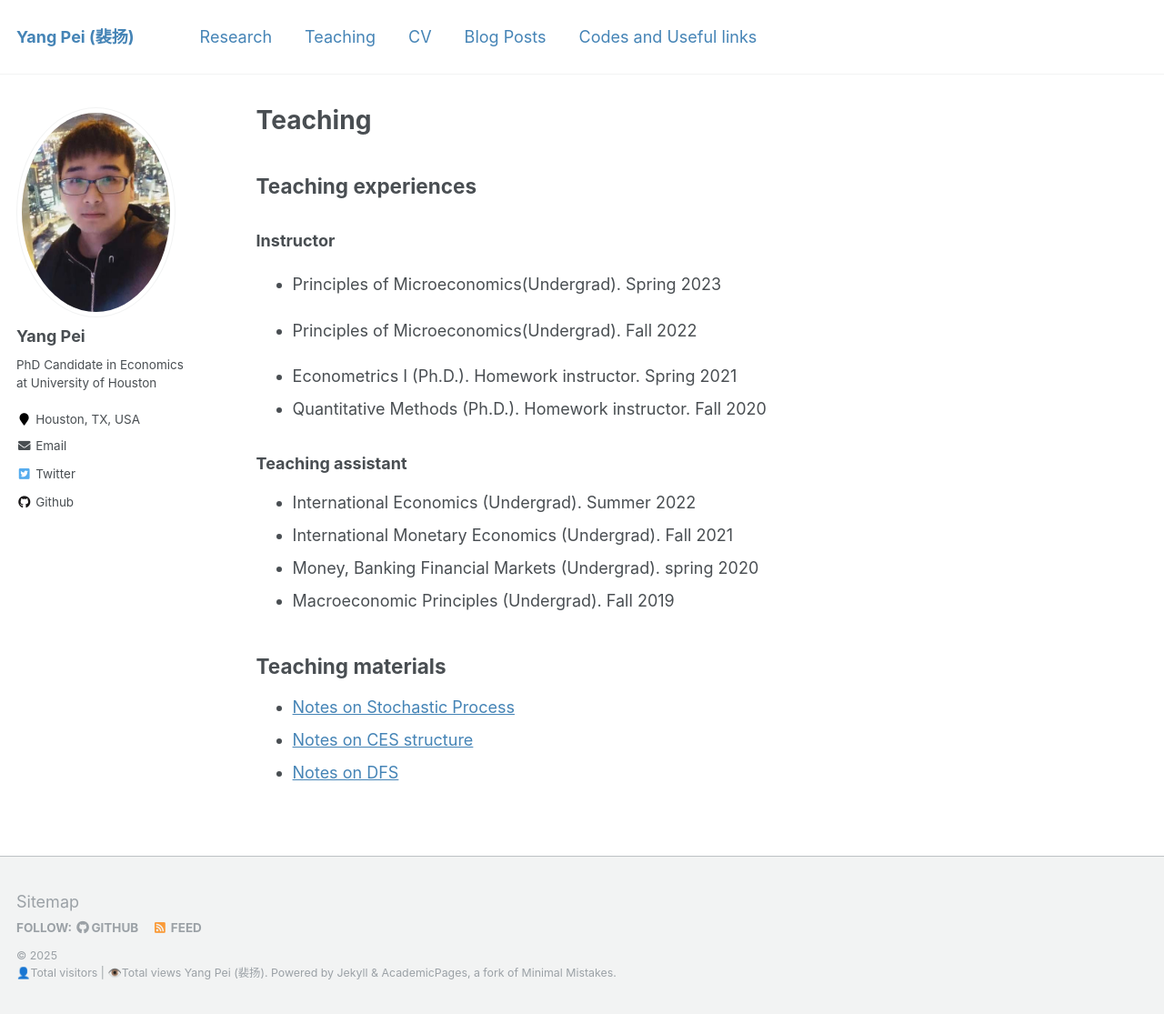
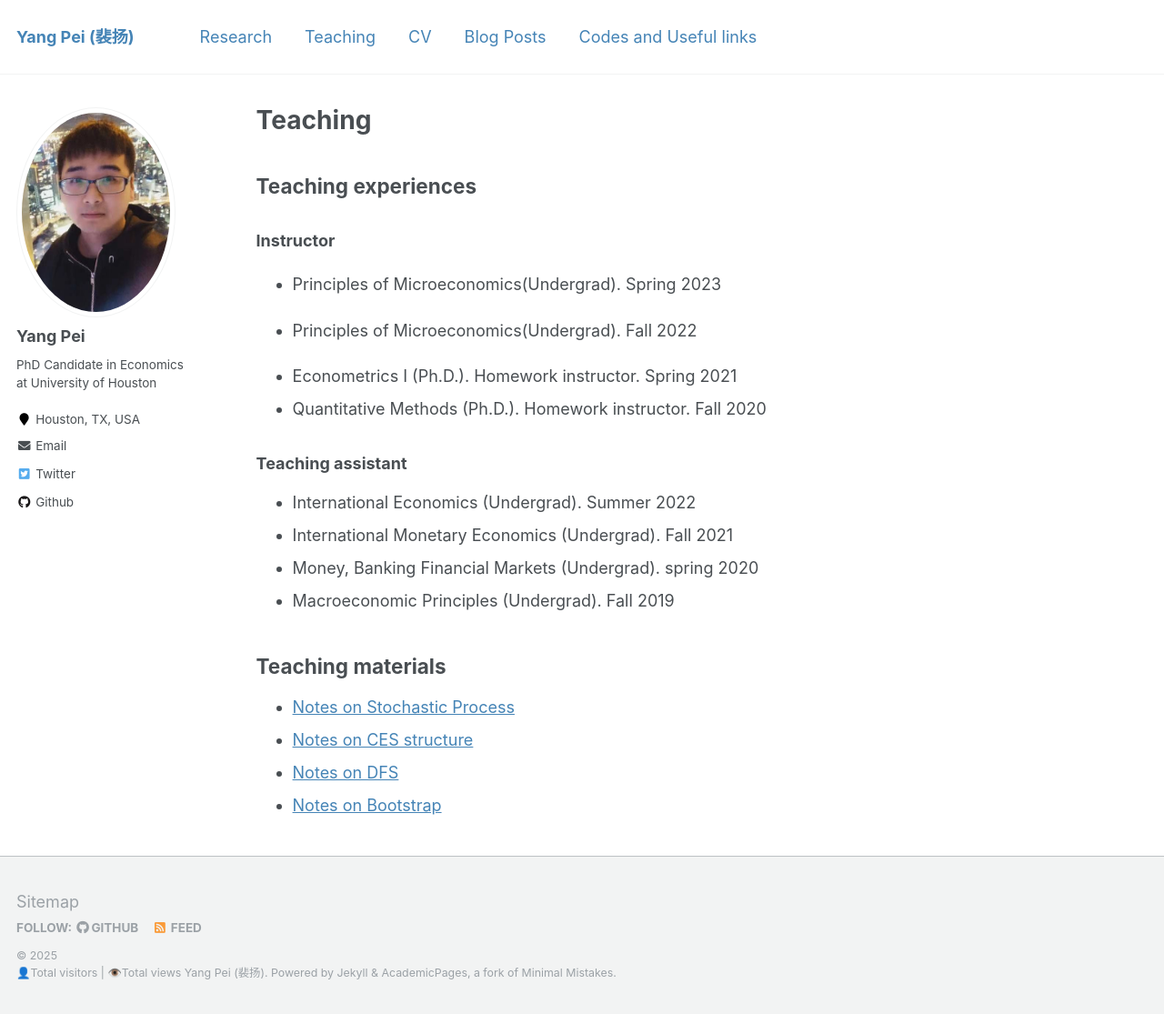
Before and after one commit to ypei1/ypei1.github.io, a Jekyll site: the page built from _pages/teaching.md, in a window 1280 px wide and 1115 px high. Shown: the whole window at 91% size. Built offline with Jekyll 4.4.1, drawn with Linux system fonts in a browser that asks for light colours; comment, search, counter and statistics services are not loaded.

Commit message:
Update teaching.md

```diff
--- a/_pages/teaching.md
+++ b/_pages/teaching.md
@@ -30,3 +30,4 @@ author_profile: true
 - [Notes on Stochastic Process](https://ypei1.github.io/files/20240514_SP.pdf) &nbsp;
 - [Notes on CES structure](https://ypei1.github.io/files/CES_notes.pdf) &nbsp;
 - [Notes on DFS](https://ypei1.github.io/files/notes/20250422Yang_dfs.pdf) &nbsp;
+- [Notes on Bootstrap](https://ypei1.github.io/files/notes/bootstrap.pdf) &nbsp;
```
